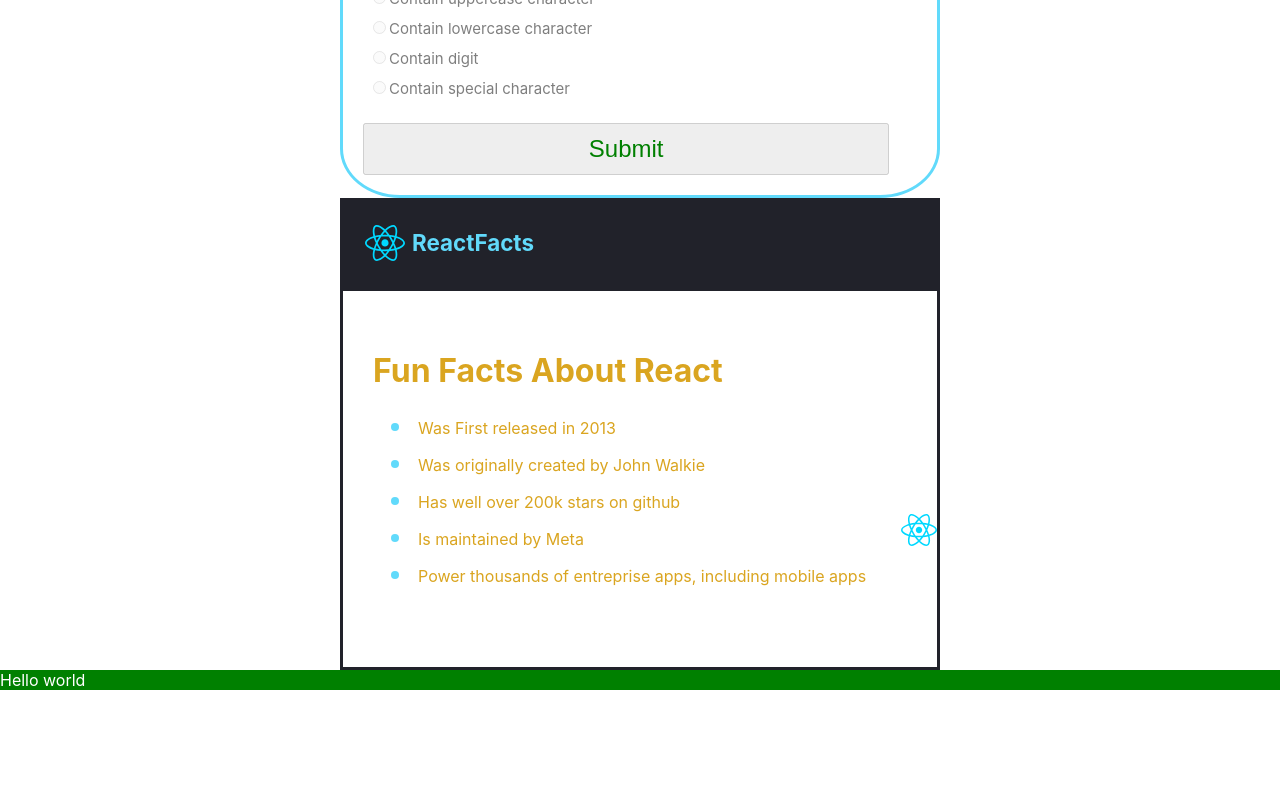
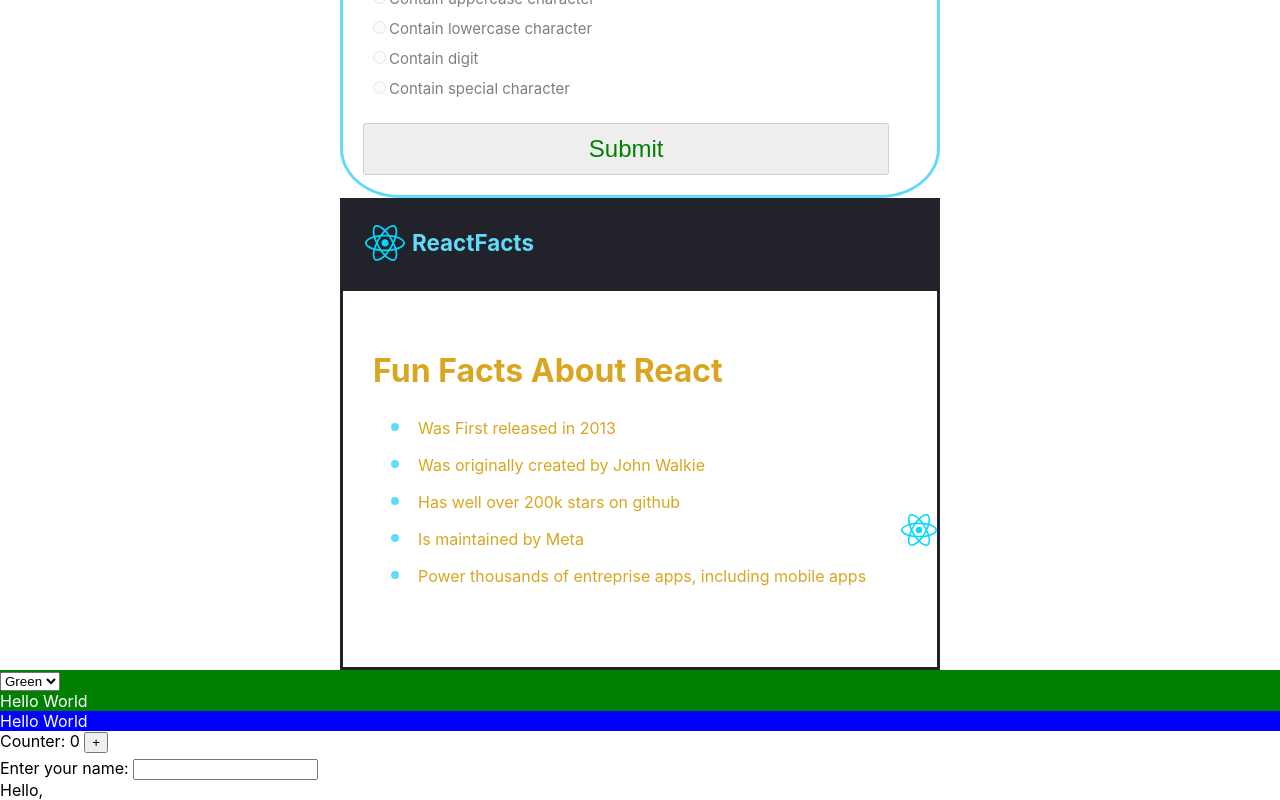
Before and after one commit to irumvag/React-Learning, a React (Vite) app in the folder mental-model/: page / in a window 1280 px wide. Shown: the part 731-1531 px from the top of the page. Before the commit the page ends 1421 px from the top, so only its background shows below. Built offline with nearby package versions, Linux system fonts and the light colour scheme.

Commit message:
feat:using useContext hook in react

```diff
--- a/mental-model/src/App.jsx
+++ b/mental-model/src/App.jsx
@@ -7,10 +7,18 @@ import rootReducer from './reducers'
 import ExpenseEntryItemList from './components/ExpenseEntryItemList'
 import Helloword from './components/Helloworld'
 import ThemeContext from './components/ThemeContext'
+import HelloWorld1 from './components/Hellowold1'
+import { useState } from 'react'
+import RefInput from './components/RefInput'
 
 const store= createStore(rootReducer)
 
 export default function(){
+    let initialValue={
+            color:"white",
+            backgroundColor:'green'
+        }
+    let [theme, setTheme]= useState(initialValue)
     return (
         <>
         <Provider store={store}>
@@ -19,12 +27,11 @@ export default function(){
         <CreatePassword />
         <Navbar />
         <Main />
-        <ThemeContext.Provider value={{
-            color:"white",
-            backgroundColor:'green'
-        }}>
-        <Helloword/>
+        <ThemeContext.Provider value={{theme,setTheme}}>
+            <Helloword/>
         </ThemeContext.Provider>
+        <HelloWorld1 />
+        <RefInput />
         </>
     )
 }
--- /dev/null
+++ b/mental-model/src/components/Hellowold1.jsx
@@ -0,0 +1,13 @@
+import React, { useContext } from "react"
+import ThemeContext from './ThemeContext'
+function HelloWorld1() {
+   let theme = useContext(ThemeContext)
+   return (
+      <div style={{
+         color: theme.color,
+         backgroundColor: theme.backgroundColor }}>
+            Hello World
+      </div>
+   )
+}
+export default HelloWorld1
--- a/mental-model/src/components/Helloworld.jsx
+++ b/mental-model/src/components/Helloworld.jsx
@@ -1,22 +1,25 @@
-import React from "react";
-import ThemeContext from "./ThemeContext";
-
-class Helloword extends React.Component{
-    render(){
-        return (
-            <ThemeContext.Consumer >
-                {
-                ({color,backgroundColor})=>(
-                <div style={{
-                    color,
-                    backgroundColor
-                }}>Hello world</div>
-                )
-                }
-            </ThemeContext.Consumer>
-        )
-    }
-
+import React, { useContext } from "react"
+import ThemeContext from './ThemeContext'
+function HelloWorld() {
+   let { theme, setTheme } = useContext(ThemeContext)
+   return (<div style={{
+      color: theme.color,
+      backgroundColor: theme.backgroundColor }}>
+   <div>
+      <select value={theme.backgroundColor}
+         onChange= {
+            (e) => {
+               setTheme({
+                  ...theme,
+                  backgroundColor: e.target.value
+               })
+            }
+         } >
+         <option value="green">Green</option>
+         <option value="red">Red</option>
+      </select>
+   </div>
+      <div>Hello World</div>
+   </div>)
 }
-
-export default Helloword
+export default HelloWorld
--- /dev/null
+++ b/mental-model/src/components/RefInput.jsx
@@ -0,0 +1,22 @@
+import {useState, useRef} from 'react'
+function RefInput() {
+   const [count, setCount] = useState(0)
+   const inputRef = useRef(null)
+   const labelRef = useRef(null)
+   console.log("RefInput is (re)rendered")
+   const handleClick = () => setCount(count + 1)
+   const handleChange = () => labelRef.current.innerText = inputRef.current.
+   value == "" ? "World" : inputRef.current.value
+   return (
+      <div>
+         <div>Counter: {count} <button onClick={handleClick}>+</button></div>
+            <div style={{ paddingTop: "5px"}}>
+               <label>Enter your name: </label><input type="text" name="username"
+                  ref={inputRef} onChange={handleChange}/>
+               <br />
+            <div>Hello, <span ref={labelRef}></span></div>
+         </div>
+      </div>
+   )
+}
+export default RefInput
--- a/mental-model/src/components/ThemeContext.jsx
+++ b/mental-model/src/components/ThemeContext.jsx
@@ -1,7 +1,7 @@
 import React from "react";
 const ThemeContext = React.createContext({
-    color:'black',
-    backgroundColor:'white'
+    color:'white',
+    backgroundColor:'blue'
 })
 
 export default ThemeContext
```
